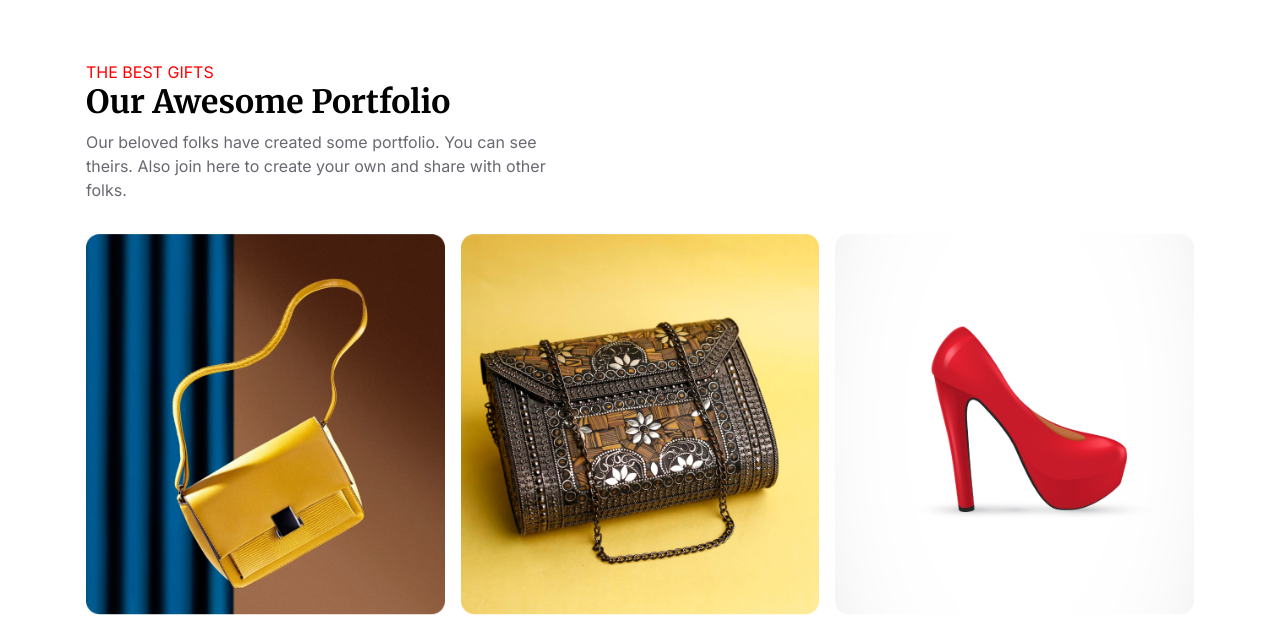
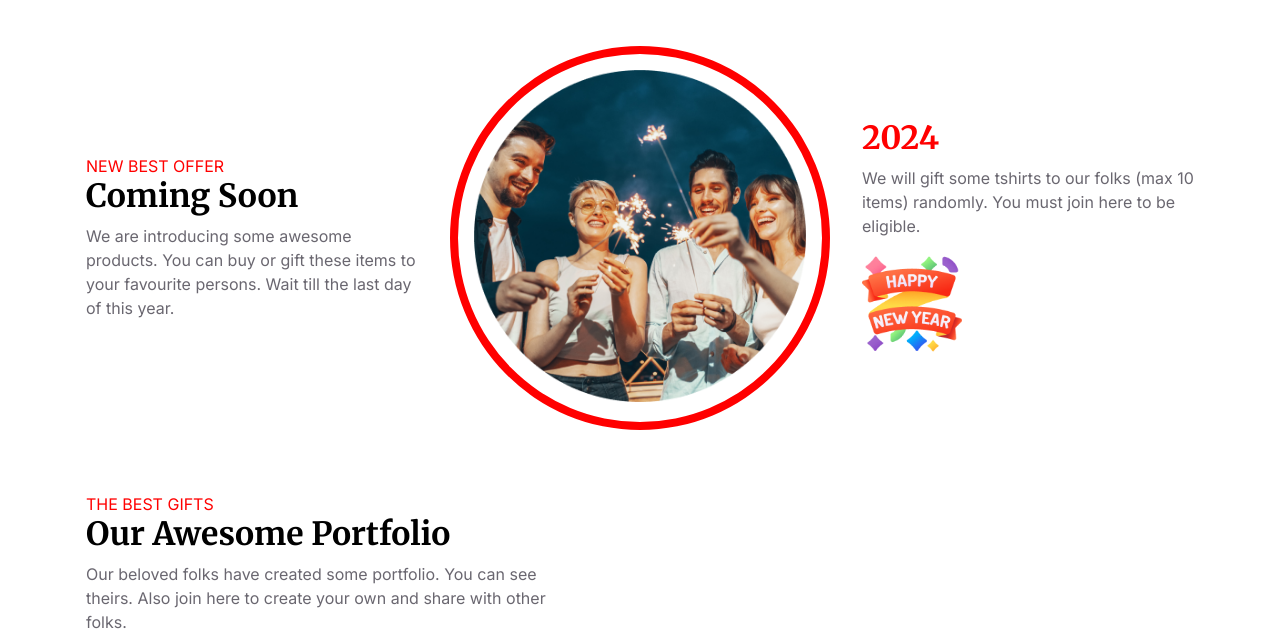
Before and after one commit to rahatfaruk/pha-new-year, a plain HTML site: page index.html in a window 1280 px wide. Shown: the part 1893-2525 px from the top of the page. Drawn offline with Linux system fonts and the light colour scheme.

Commit message:
offer-sect added; portfolio-img hover, favicon, readme file added;

```diff
--- a/index.html
+++ b/index.html
@@ -5,6 +5,7 @@
   <meta name="viewport" content="width=device-width, initial-scale=1.0">
   <title>New Year Celebration</title>
   <link rel="stylesheet" href="style.css">
+  <link rel="shortcut icon" href="./images/2024.png" type="image/x-icon">
 </head>
 <body>
   <header class="hero-sect">
@@ -35,6 +36,27 @@
         </div>
         <div class="img-wrapper">
           <img src="./images/2024.png" alt="">
+        </div>
+      </div>
+    </section>
+
+    <!-- bonus section -->
+    <section class="offer-sect">
+      <div class="container">
+        <div class="content">
+          <p class="subheading">NEW BEST OFFER</p>
+          <h2 class="heading">Coming Soon</h2>
+          <p class="p-dark">We are introducing some awesome products. You can buy or gift these items to your favourite persons. Wait till the last day of this year.</p>
+        </div>
+
+        <div class="img-wrapper">
+          <img src="./images/ellipse1.png" alt="people are enjoying new year">
+        </div>
+
+        <div class="content-2">
+          <h3 class="heading">2024</h3>
+          <p class="p-dark">We will gift some tshirts to our folks (max 10 items) randomly. You must join here to be eligible.</p>
+          <img src="./images/new-year.png" alt="">
         </div>
       </div>
     </section>
--- a/style.css
+++ b/style.css
@@ -15,7 +15,7 @@ h1, h2, h3, h4 {
   font-family: 'Merriweather', serif;
 }
 button { cursor: pointer; }
-image { max-width: 100%; }
+img { max-width: 100%; }
 a:hover {opacity: .75;}
 
 /* ## shared styles */
@@ -121,6 +121,34 @@ a:hover {opacity: .75;}
   margin-bottom: 1rem;
 }
 
+/* ## offer-sect */
+.offer-sect {
+  margin-top: 3rem;
+}
+.offer-sect .container {
+  display: flex;
+  align-items: center;
+  justify-content: space-between;
+  gap: 2rem;
+
+}
+.offer-sect .container > * {flex: 1;}
+.offer-sect .content .subheading {
+  color: var(--clr-primary);
+}
+.offer-sect .img-wrapper {
+  border: 8px solid var(--clr-primary);
+  border-radius: 50%;
+  padding: 1rem;
+}
+.offer-sect .content-2 .heading {
+  color: var(--clr-primary);
+}
+.offer-sect .content-2 img {
+  margin-top: 1rem;
+  width: 100px;
+}
+
 /* ## portfolio-sect */
 .portfolio-sect {
   margin: 3rem 0;
@@ -141,6 +169,12 @@ a:hover {opacity: .75;}
 }
 .portfolio-sect .gallery img {
   width: 100%;
+}
+.portfolio-sect .gallery img:hover {
+  cursor: pointer;
+  opacity: .75;
+  transform: scale(1.05);
+  transition: all .3s;
 }
 
 /* ## newsletter-sect */
@@ -180,6 +214,7 @@ a:hover {opacity: .75;}
   border-bottom-right-radius: inherit;
 }
 
+/* ## footer */
 footer {
   background: #070211;
   color: white;
@@ -190,7 +225,6 @@ footer .contact-info {
   display: flex;
   justify-content: space-between;
 }
-
 footer .contact-info .contact-list p {
   display: flex;
   align-items: center;
```
Also changed, not shown: 1 other file.
